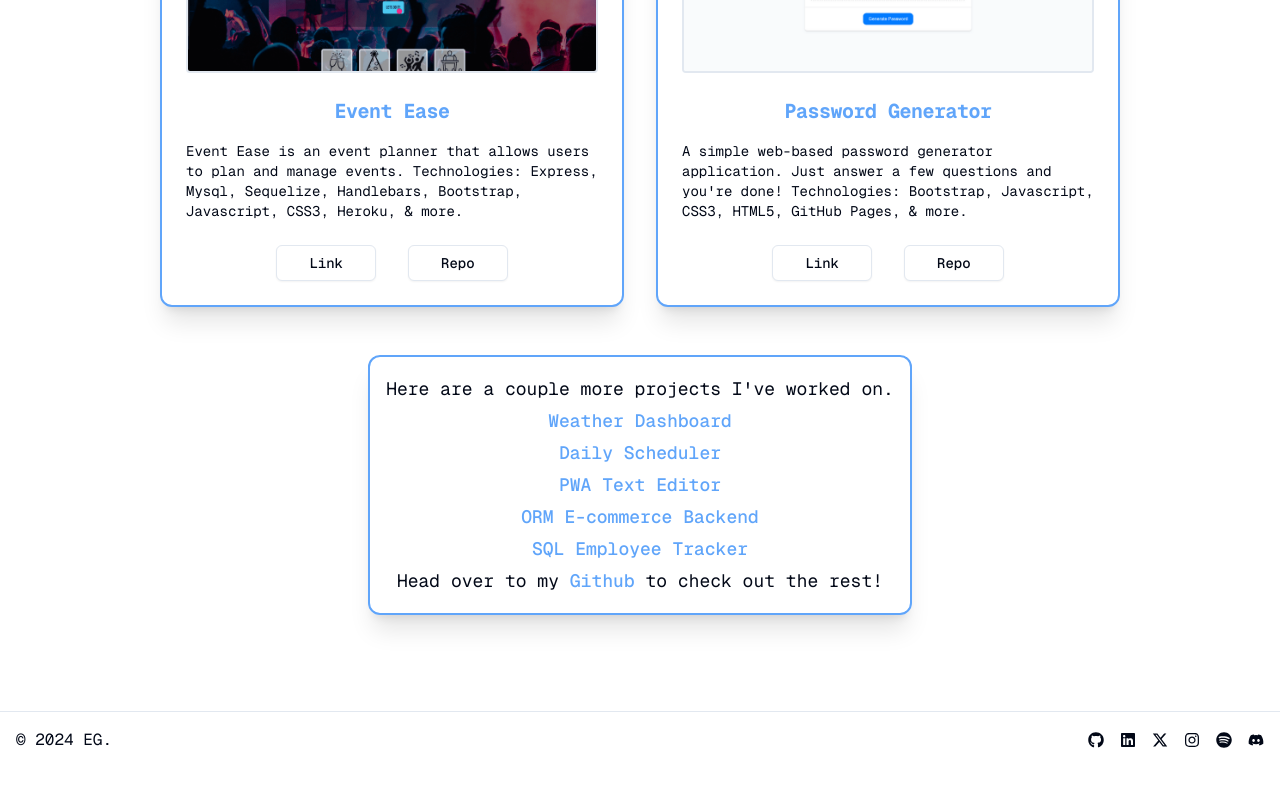
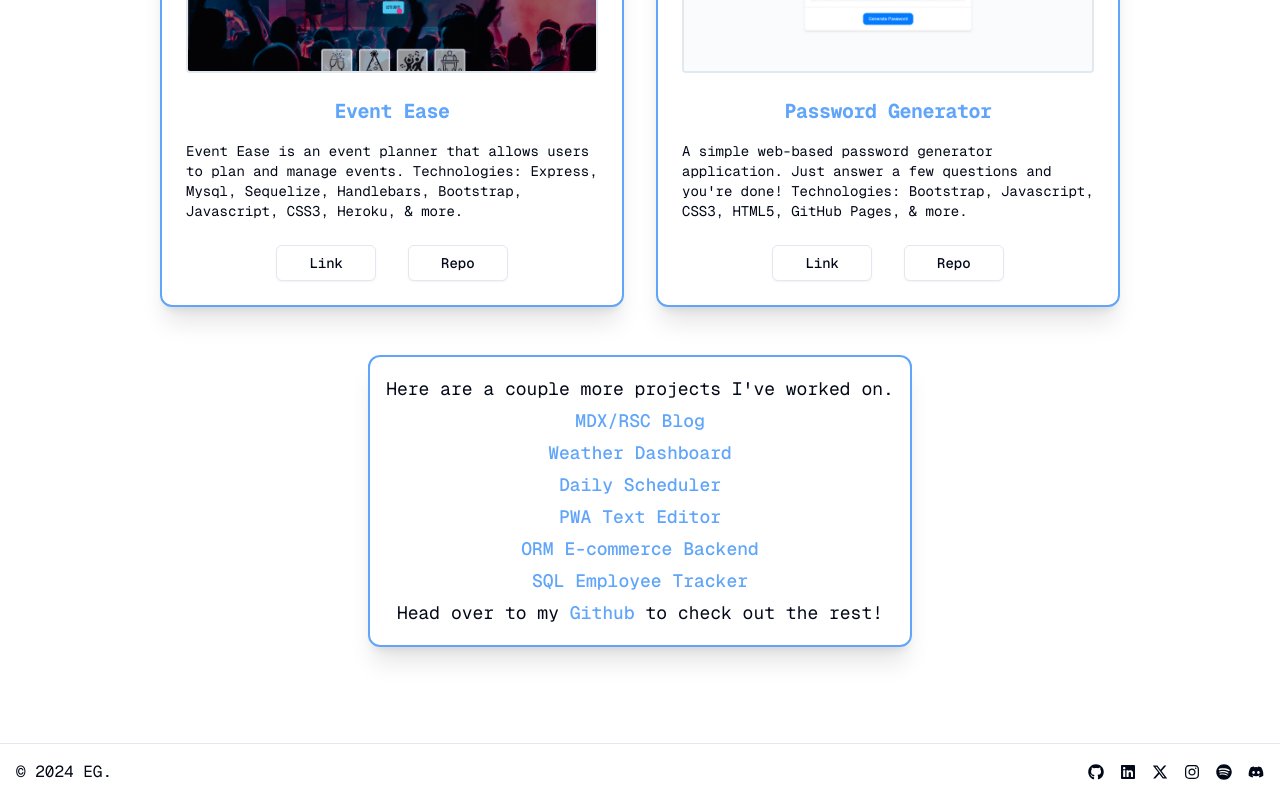
Before and after one commit to EGARRISXN/egxworld, a Next.js app: page /projects in a window 1280 px wide. Shown: the part 2438-3238 px from the top of the page. Before the commit the page ends 3206 px from the top, so only its background shows below. Built offline with nearby package versions, Linux system fonts and the light colour scheme.

Commit message:
tiny tweak.

```diff
--- a/app/projects/page.jsx
+++ b/app/projects/page.jsx
@@ -76,6 +76,13 @@ export default function Projects() {
           Here are a couple more projects I&apos;ve worked on.
           <br />
           <a
+            href="https://github.com/egarrisxn/blog-next-rsc-mdx"
+            className="text-blue-400 hover:text-yellow-400 hover:underline hover:underline-offset-4 no-underline"
+          >
+            MDX/RSC Blog
+          </a>
+          <br />
+          <a
             href="https://github.com/egarrisxn/weather-dashboard"
             className="text-blue-400 hover:text-yellow-400 hover:underline hover:underline-offset-4 no-underline"
           >
```
